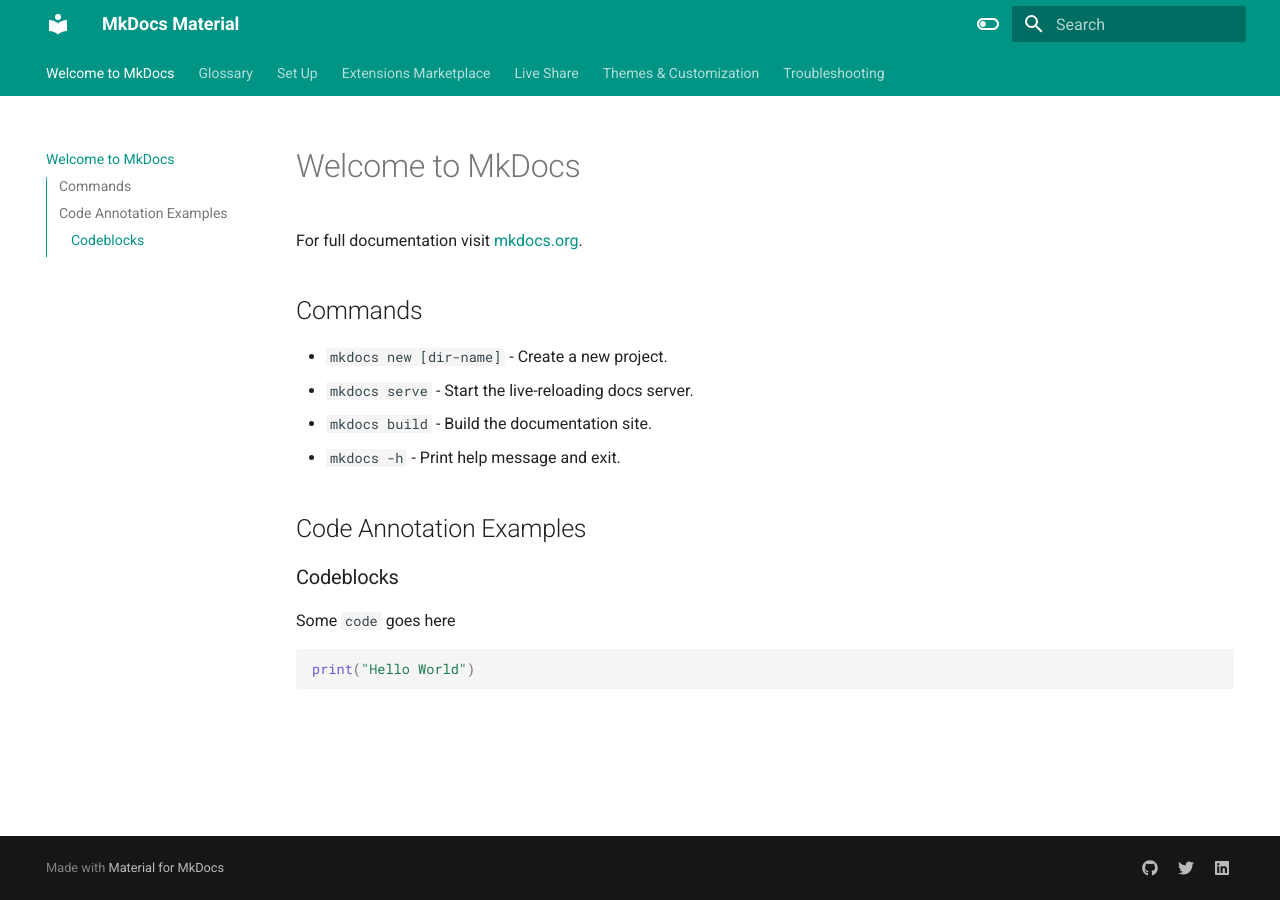
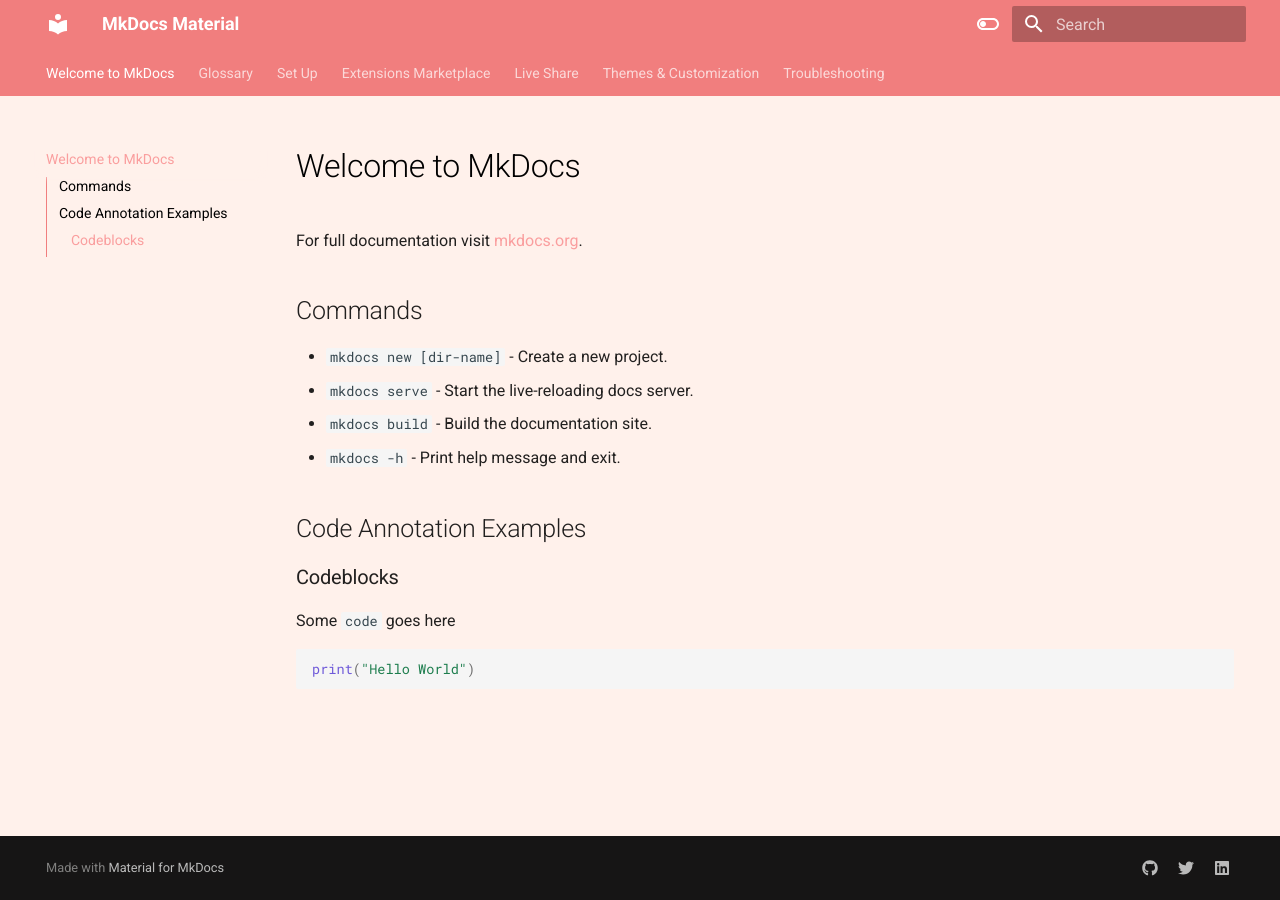
Before and after one commit to allison-dahan/mkdocs-material, an MkDocs documentation site: the page built from docs/index.md, in a window 1280 px wide. Built offline with MkDocs 1.6.1 and Material for MkDocs 9.7.7, drawn with Linux system fonts in a browser that asks for light colours.

Commit message:
changing to custom color theme

```diff
--- a/docs/assets/styles/extra.css
+++ b/docs/assets/styles/extra.css
@@ -1,5 +1,19 @@
-:root {
-    --md-primary-fg-color:        #EE0F0F;
-    --md-primary-fg-color--light: #ECB7B7;
-    --md-primary-fg-color--dark:  #90030C;
+[data-md-color-scheme="userDocs"]  {
+    --md-primary-fg-color: #f17e7e;
+    --md-primary-bg-color: #ffffff;
+    --md-default-bg-color: #FFF1EB;
+    --md-typeset-a-color: #FA9E9E;
+    --md-default-fg-color--light: #000000;
+    --md-accent-fg-color: #863248;
+
 }
+[data-md-color-scheme="darkMode"] {
+    --md-primary-fg-color: #4C0223;
+    --md-primary-bg-color:  #ffffff;
+    --md-default-bg-color: #29001E;
+    --md-default-fg-color--light: #ffffff;
+    --md-typeset-color: #ffffff;
+    --md-typeset-a-color: #FA9E9E;
+    --md-code-bg-color: #FFEAE1;
+    --md-accent-fg-color: #F16F6F;
+}
--- a/mkdocs.yml
+++ b/mkdocs.yml
@@ -13,17 +13,17 @@ theme:
     - content.tabs.copy
   language: en
   palette:
-    - scheme: default
+    - scheme: userDocs
       toggle:
         icon: material/toggle-switch-off-outline
         name: Switch to Dark Mode
-      primary: teal
-    - scheme: slate
+      primary: custom
+    - scheme: darkMode
       toggle:
         icon: material/toggle-switch
         name: Switch to Light Mode
-      primary: teal
-      accent: lime
+      primary: custom
+      accent: custom
 
 extra_css:
   - assets/styles/extra.css
```
